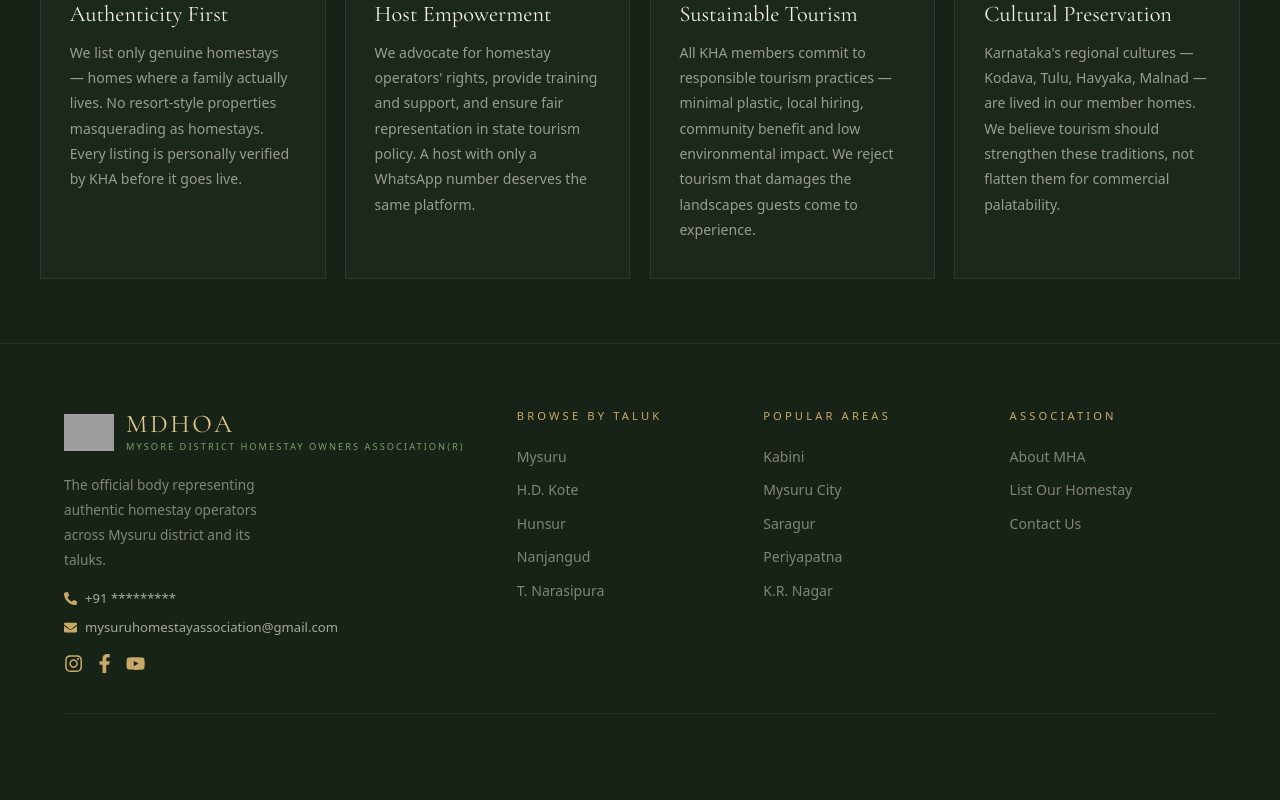
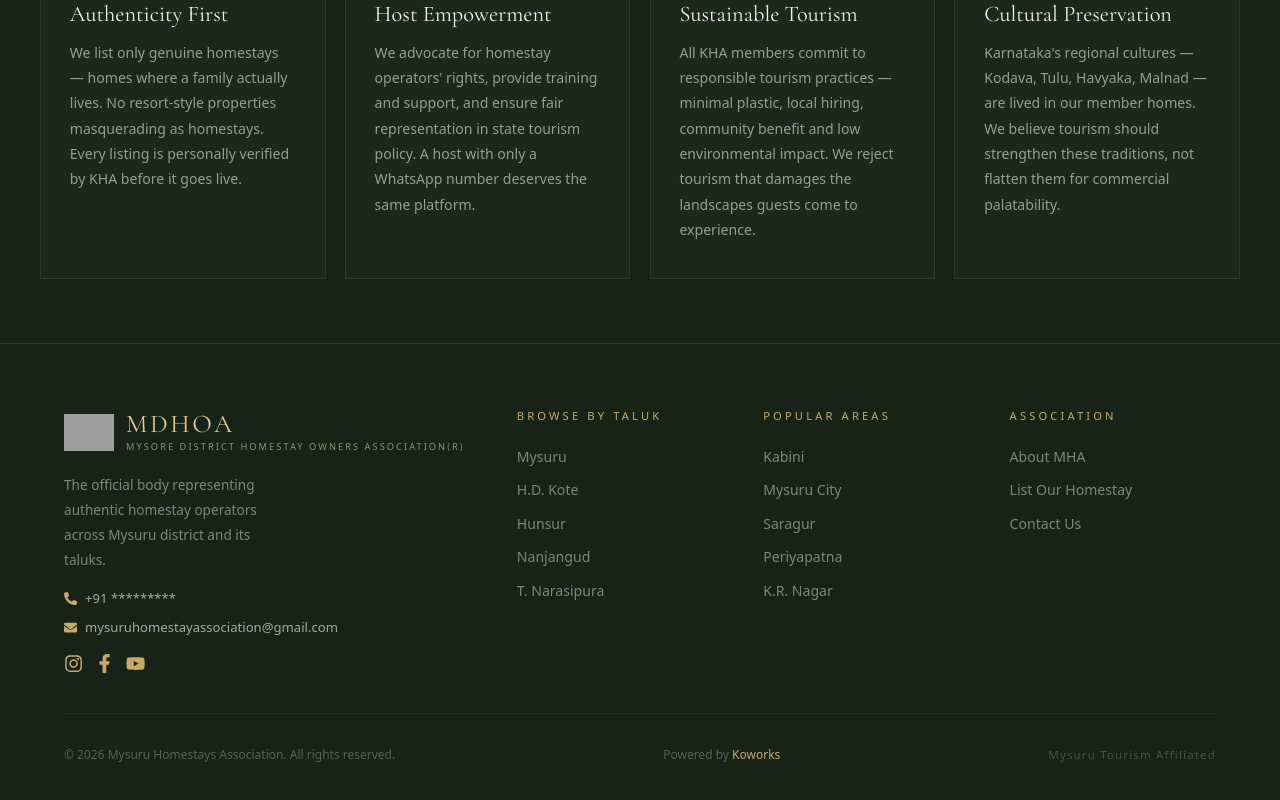
Before and after one commit to vishalcode2023/Home_Stay_Website, a React (Vite) app: page /about in a window 1280 px wide. Shown: the part 3372-4172 px from the top of the page. Before the commit the page ends 4150 px from the top, so only its background shows below. Built offline with nearby package versions, Linux system fonts and the light colour scheme; grey boxes are pictures that could not be loaded.

Commit message:
added the powerd by

```diff
--- a/src/components/Footer.jsx
+++ b/src/components/Footer.jsx
@@ -214,7 +214,7 @@ const Footer = ({ cg }) => {
         </div>
 
         {/* ── Bottom bar ── */}
-        {/* <div className="kha-footer-bottom max-w-[1200px] mx-auto mt-8">
+        <div className="kha-footer-bottom max-w-[1200px] mx-auto mt-8">
           <p style={{ fontSize: ".75rem", color: "rgba(244,239,229,.3)" }}>
             © 2026 Mysuru Homestays Association. All rights reserved.
           </p>
@@ -243,7 +243,7 @@ const Footer = ({ cg }) => {
           >
             Mysuru Tourism Affiliated
           </p>
-        </div> */}
+        </div>
       </footer>
     </>
   );
```
